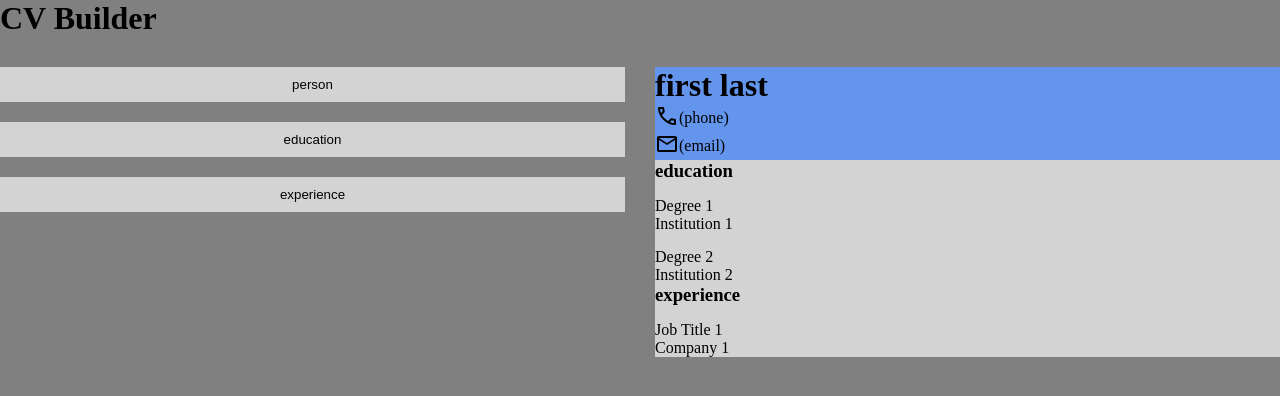
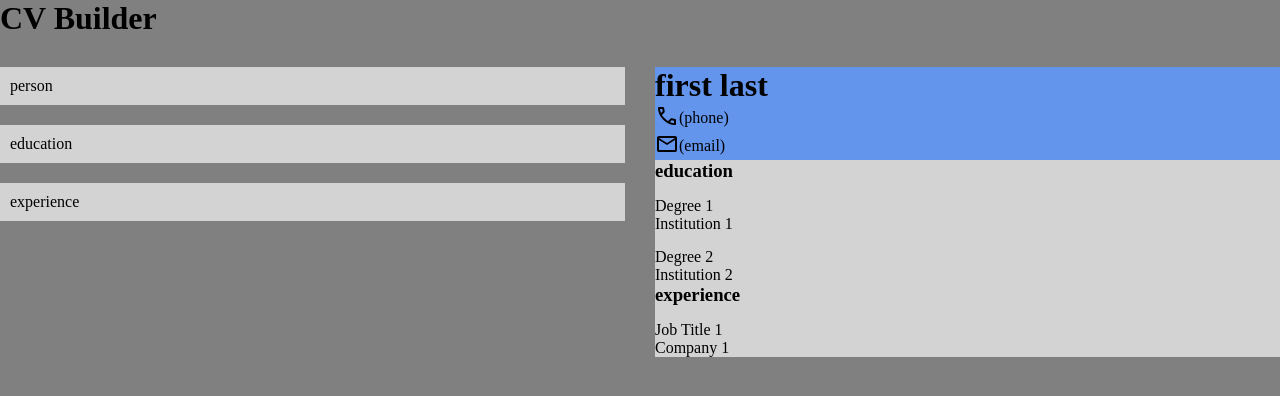
Before and after one commit to strallia/cv-app, a React (Vite) app: page / in a window 1280 px wide. Shown: the top 396 px of the page. Built offline with nearby package versions, Linux system fonts and the light colour scheme.

Commit message:
fix: Resolve error of no descendent buttons in buttons

```diff
--- a/src/components/EditSection.jsx
+++ b/src/components/EditSection.jsx
@@ -52,14 +52,14 @@ function EditSection({
   }
 
   return (
-    <button
+    <section
       className="edit-section"
       onClick={(e) => handleEditSectionClick(e)}
       tabIndex="0"
     >
       {sectionTitle}
       {isExpandedSection && showExpandedSection()}
-    </button>
+    </section>
   );
 }
 
--- a/src/components/Form.jsx
+++ b/src/components/Form.jsx
@@ -22,13 +22,14 @@ function Form({
       <p key={index}>{string}</p>
     ));
     return (
-      <button
+      <div
         onClick={() => setExpandedEntryID(entryID)}
         className="form--collapsed form--bg-color"
+        tabIndex="0"
       >
         <div>{textAsComponents}</div>
         <Button type="delete" entryID={entryID} data={data} setData={setData} />
-      </button>
+      </div>
     );
   }
 
```
